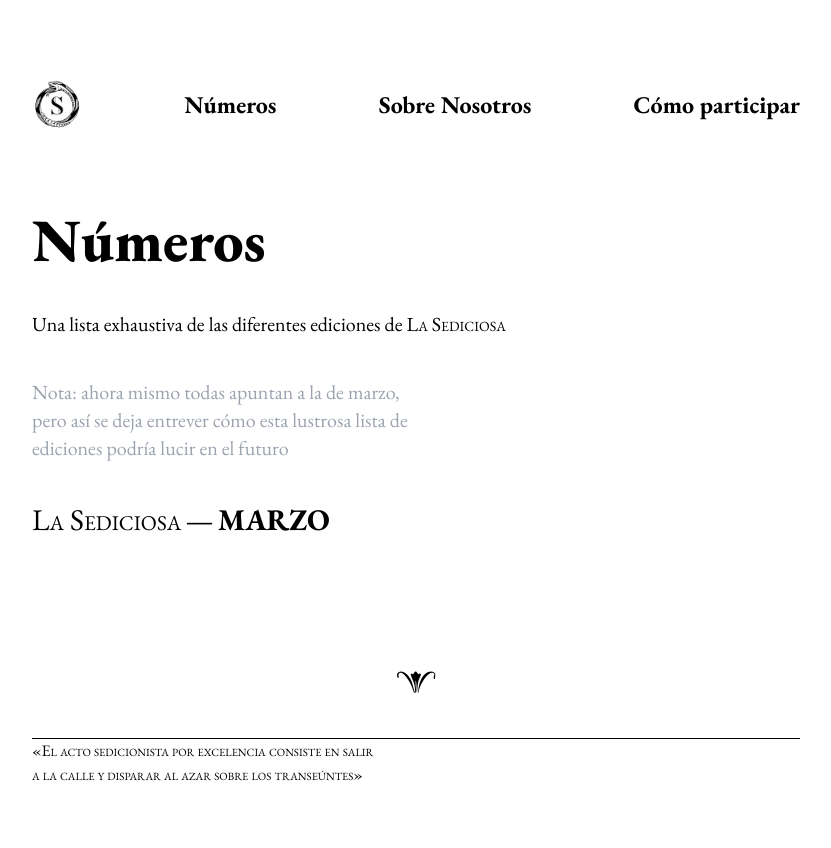
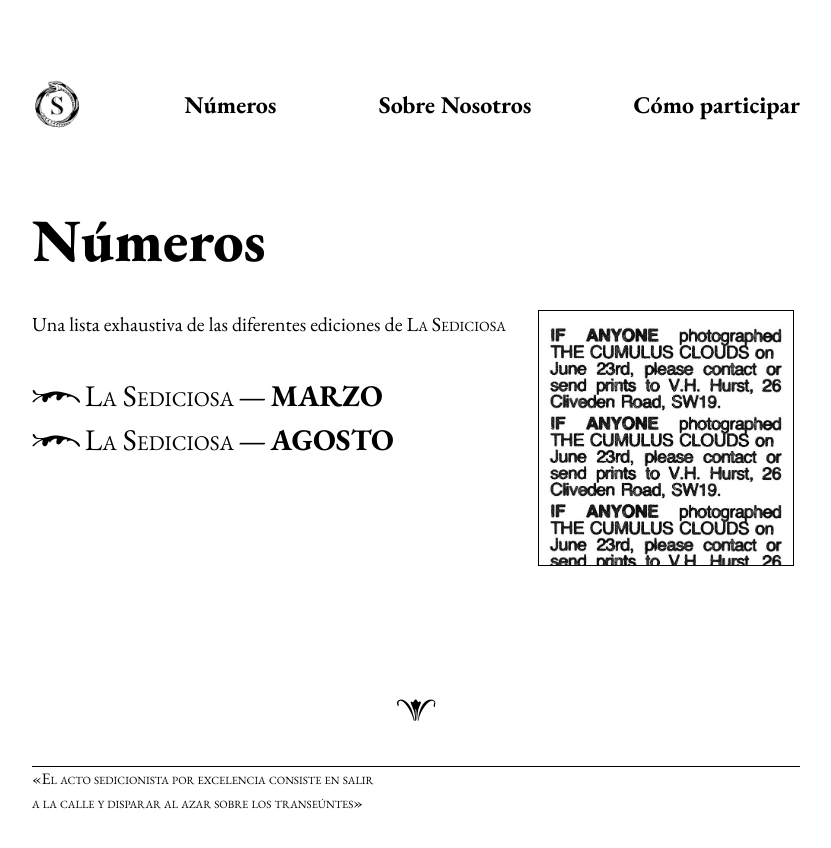
Before and after one commit to jesi-rgb/la-sediciosa, a SvelteKit app: page /numeros in a window 1280 px wide. Shown: the top 848 px of the page, without its empty margins (224-1055 px from the left). Built offline with nearby package versions, Linux system fonts and the light colour scheme.

Commit message:
add agosto and fine details

```diff
--- a/src/routes/numeros/+page.svelte
+++ b/src/routes/numeros/+page.svelte
@@ -1,7 +1,7 @@
 <script>
 	import Title from '../../lib/Components/Title.svelte';
 
-	let dataEdiciones = ['la-sediciosa-01-marzo.pdf'];
+	let dataEdiciones = ['la-sediciosa-01-marzo.pdf', 'la-sediciosa-02-agosto.pdf'];
 
 	let ediciones = dataEdiciones.map((x) => x.replace('.pdf', ''));
 
@@ -33,18 +33,17 @@
 
 <Title>Números</Title>
 
+<div class="flex flex-col md:flex-row items-start gap-8">
+	<div>
 		<div class="text-xl">
 			Una lista exhaustiva de las diferentes ediciones de <span class="caps">La Sediciosa</span>
 		</div>
-<div class="mt-10 text-xl text-gray-400 w-1/2">
-	Nota: ahora mismo todas apuntan a la de marzo, pero así se deja entrever cómo esta lustrosa lista
-	de ediciones podría lucir en el futuro
-</div>
 
-<ul class="mt-10 text-xl">
+		<ul class="mt-10 text-xl mb-20 md:mb-0">
 			{#each ediciones as n, i}
 				<a href="/numeros/{n}">
-			<li class="flex space-x-1 text-3xl">
+					<li class="flex space-x-1 text-3xl mb-2">
+						<div class="font-ornament">[</div>
 						<div class="caps">La Sediciosa</div>
 						<div>—</div>
 						<div class="font-bold">{edicionesDisplay[i]}</div>
@@ -52,6 +51,13 @@
 				</a>
 			{/each}
 		</ul>
+	</div>
+	<img
+		class="border-black border hover:blur-sm w-[80%] md:w-1/3 transition-all mx-auto md:mx-0"
+		src="/assets/text.jpg"
+		alt="text"
+	/>
+</div>
 
 <style>
 	.caps {
--- a/src/routes/numeros/[edicion]/+page.svelte
+++ b/src/routes/numeros/[edicion]/+page.svelte
@@ -1,4 +1,6 @@
 <script>
+	import { ArrowBendLeftUp, ArrowUpRight, FilePdf } from 'phosphor-svelte';
+
 	export let data;
 	let edicion = data.edicion;
 	let edicionDisplay = edicion.split('-').slice(-1);
@@ -25,7 +27,12 @@
 <div>
 	<div class="flex justify-between items-end">
 		<div class="text-3xl font-bold caps">Edición {edicionDisplay[0]}</div>
-		<a target="_blank" href="/ediciones/{edicion}.pdf">Abrir en una pestaña nueva</a>
+		<a target="_blank" class="group" href="/ediciones/{edicion}.pdf"
+			>Abrir en una pestaña nueva <span
+				class="inline-block align-middle group-hover:translate-x-1 group-hover:-translate-y-1 transition-transform"
+				><ArrowUpRight /></span
+			>
+		</a>
 	</div>
 
 	<div class="mx-auto">
--- a/src/routes/sobre-nosotros/+page.svelte
+++ b/src/routes/sobre-nosotros/+page.svelte
@@ -53,14 +53,6 @@
 		y autogestionado de publicación y difusión de textos de diversa índole, de promoción de la creatividad
 		literaria y de subversión de los estándares actuales.
 	</p>
-	<img
-		class="mx-auto border-black border hover:blur-sm transition-all"
-		width={400}
-		vspace="20"
-		hspace="20"
-		src="/assets/text.jpg"
-		alt="text"
-	/>
 </div>
 
 <div class="mt-10">
```
Also changed, not shown: 1 other file (tests, documents, lock files or other folders). Lines whose indentation alone changed are shown as unchanged.
